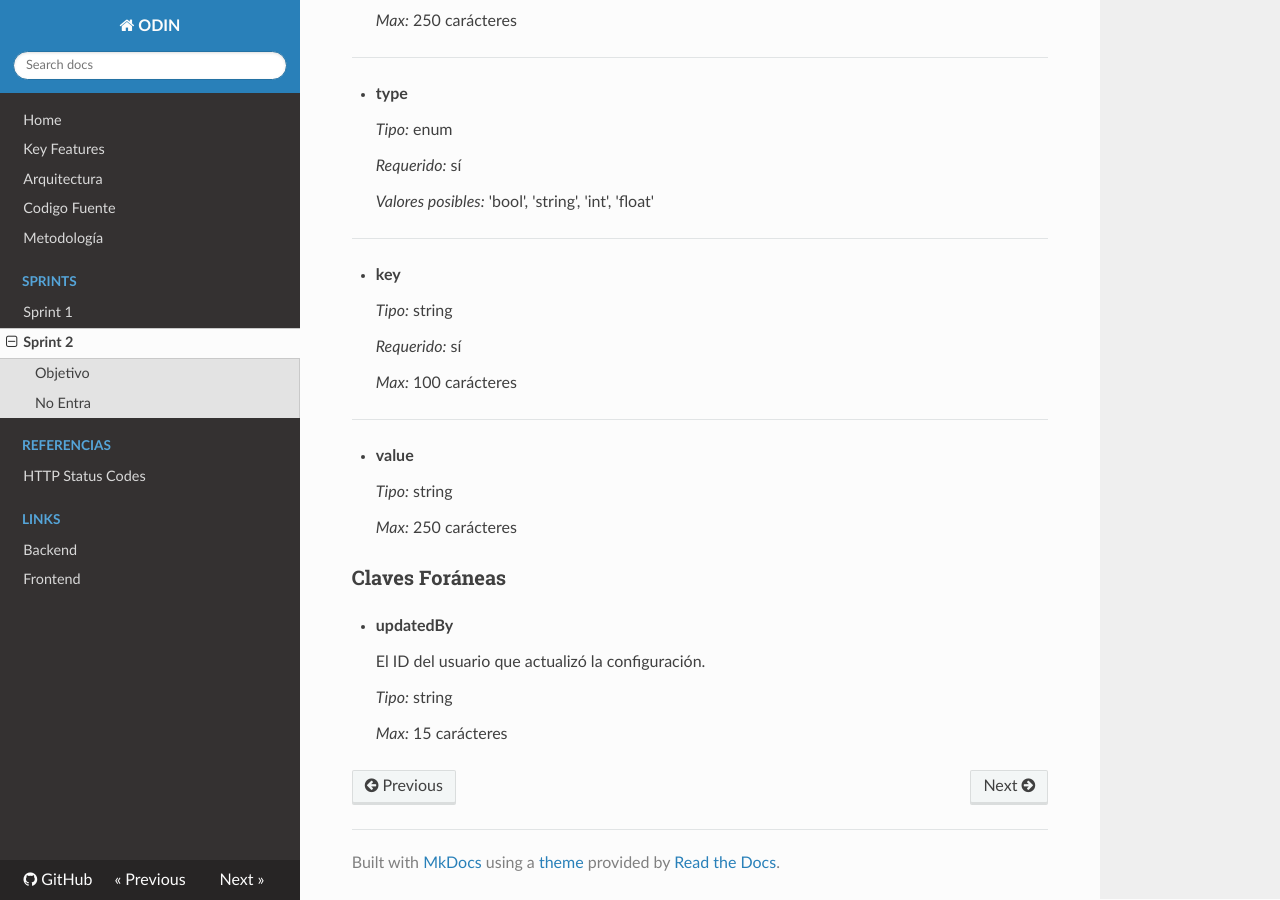
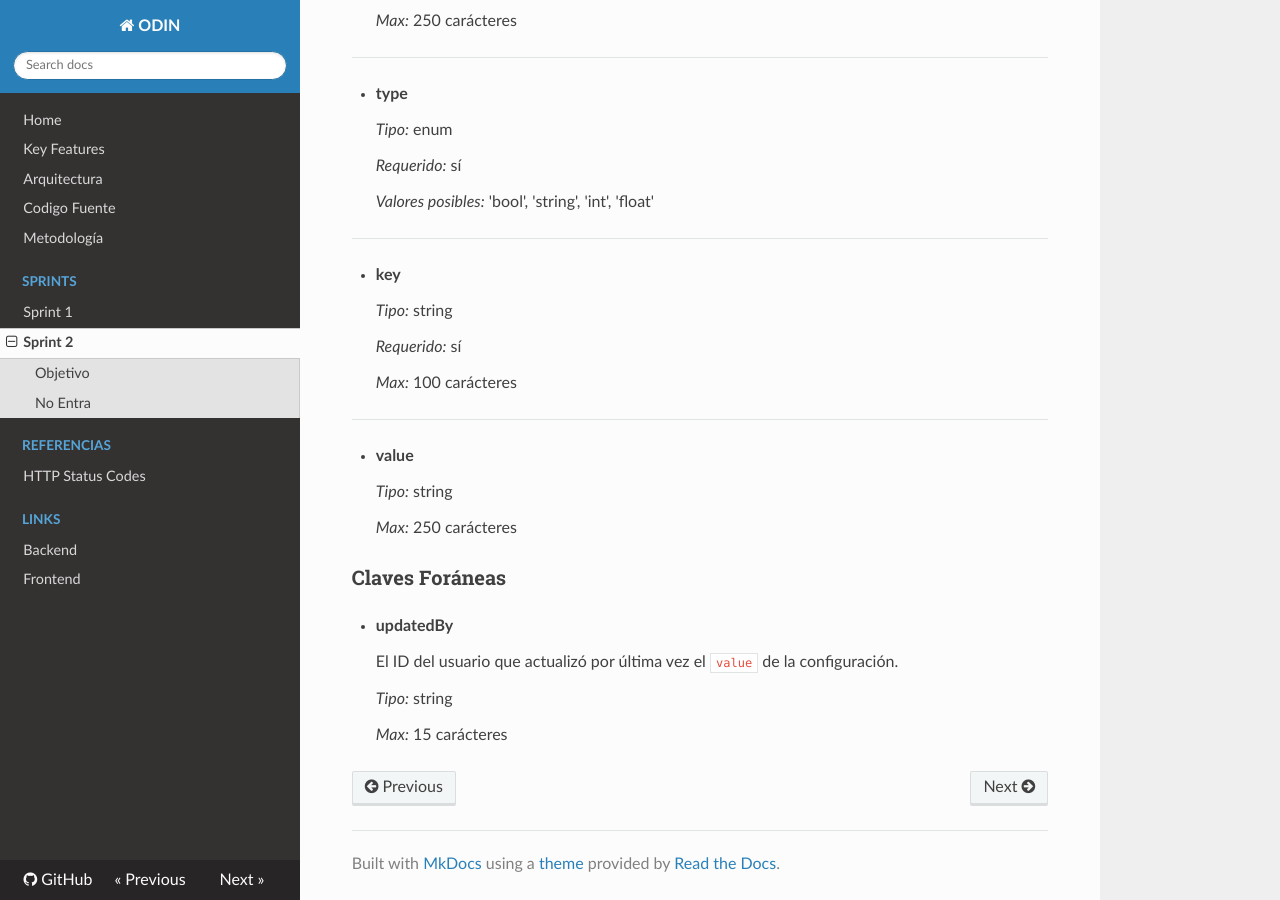
Before and after one commit to odin-unlp/odin-tech-docs, an MkDocs documentation site: the page built from docs/sprints/sprint-2.md, in a window 1280 px wide and 900 px high, scrolled down 5626 px. Built offline with MkDocs 1.6.1, drawn with Linux system fonts in a browser that asks for light colours; nearby versions of some CDN libraries; old or Windows-style settings are respelled for this version of MkDocs.

Commit message:
Updated sprint-2.md

```diff
--- a/docs/sprints/sprint-2.md
+++ b/docs/sprints/sprint-2.md
@@ -292,7 +292,7 @@ Es una relación muchos a muchos, por lo que se necesitará una tabla intermedia
 
 - **updatedBy**
 
-    El ID del usuario que actualizó la configuración.
+    El ID del usuario que actualizó por última vez el `value` de la configuración.
 
     *Tipo:* string
 
```
